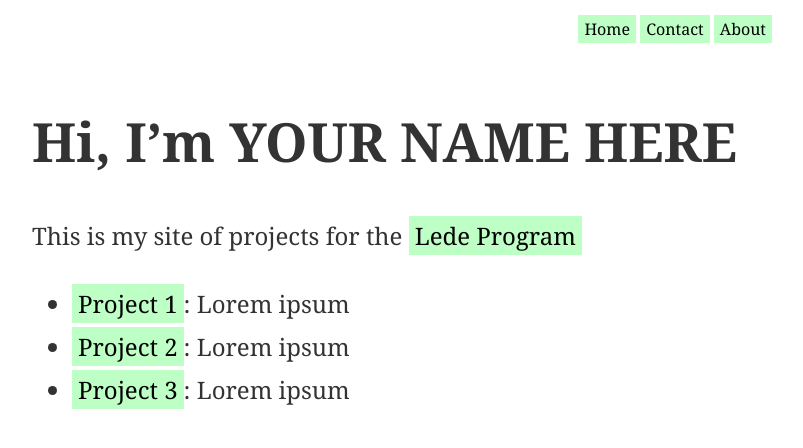
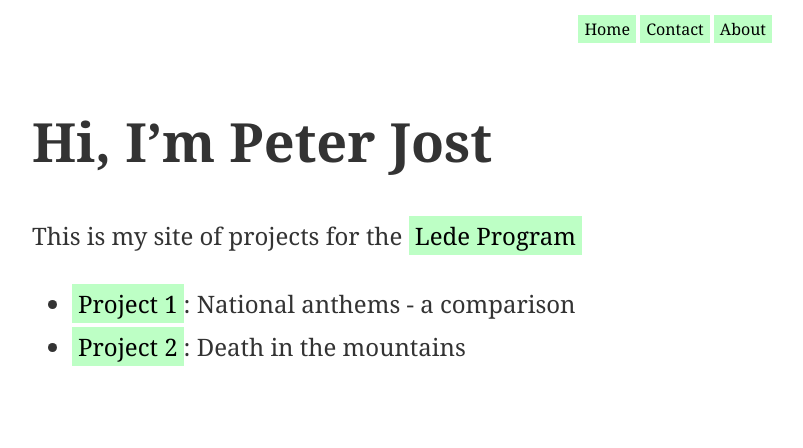
Before and after one commit to peterjost/studio-projects, a Jekyll site: the page built from docs/index.md, in a window 1280 px wide. Shown: the top 448 px of the page, without its empty margins (233-1036 px from the left). Built offline with Jekyll 4.4.1, drawn with Linux system fonts in a browser that asks for light colours; our own code applies the rules of GitHub Pages for plain Markdown files.

Commit message:
project2

```diff
--- a/docs/index.md
+++ b/docs/index.md
@@ -4,10 +4,10 @@ layout: default
 
 ---
 
-# Hi, I'm YOUR NAME HERE
+# Hi, I'm Peter Jost
 
 This is my site of projects for the [Lede Program](http://ledeprogram.com)
 
-* [Project 1]({{ site.url }}/a-very-cool-project): Lorem ipsum
-* [Project 2]({{ site.url }}/a-very-cool-project): Lorem ipsum
-* [Project 3]({{ site.url }}/a-very-cool-project): Lorem ipsum
+* [Project 1]({{ https://peterjost.github.io/studio-projects/nationalanthems/ }}/a-very-cool-project): National anthems - a comparison
+* [Project 2]({{ https://peterjost.github.io/studio-projects/deathmountains/ }}): Death in the mountains
+<!-- * [Project 3]({{ site.url }}/a-very-cool-project): Lorem ipsum -->
```
